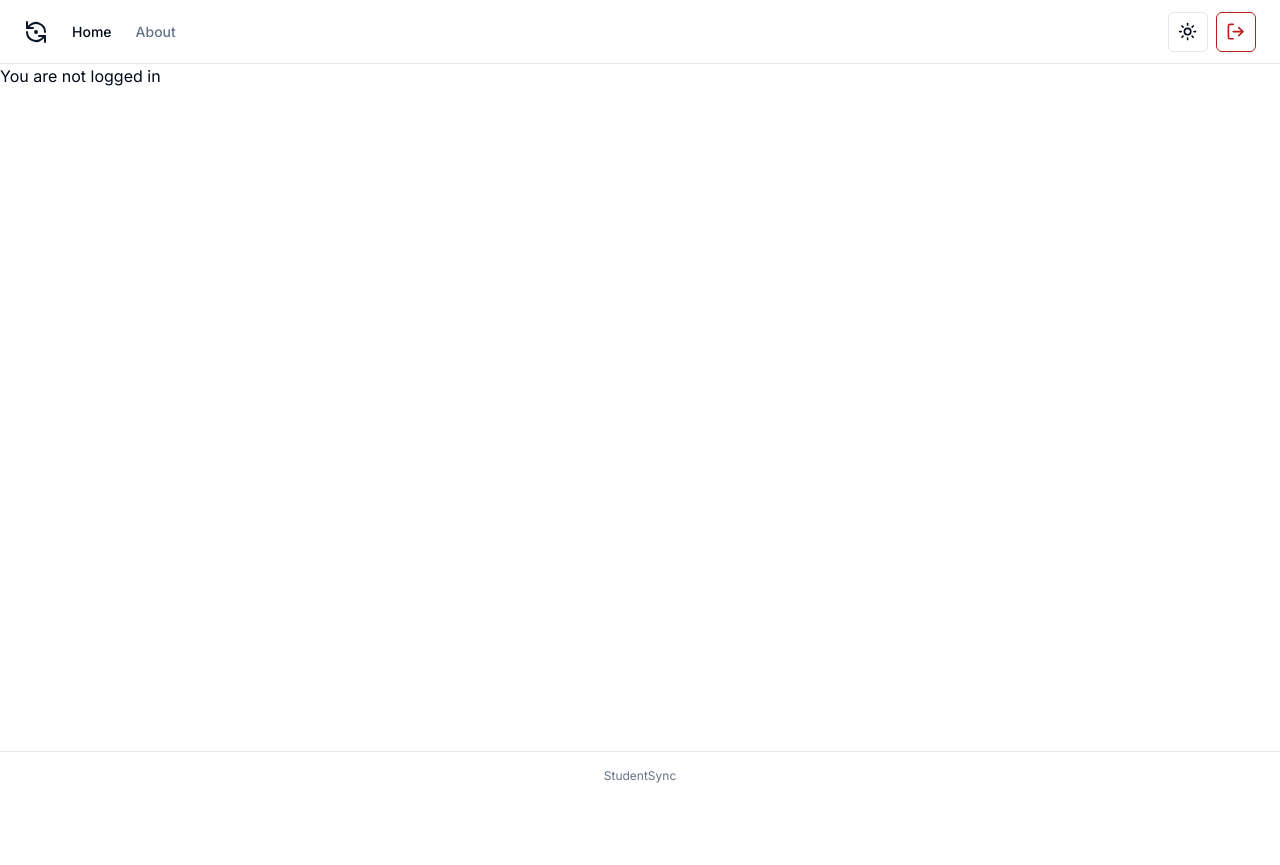
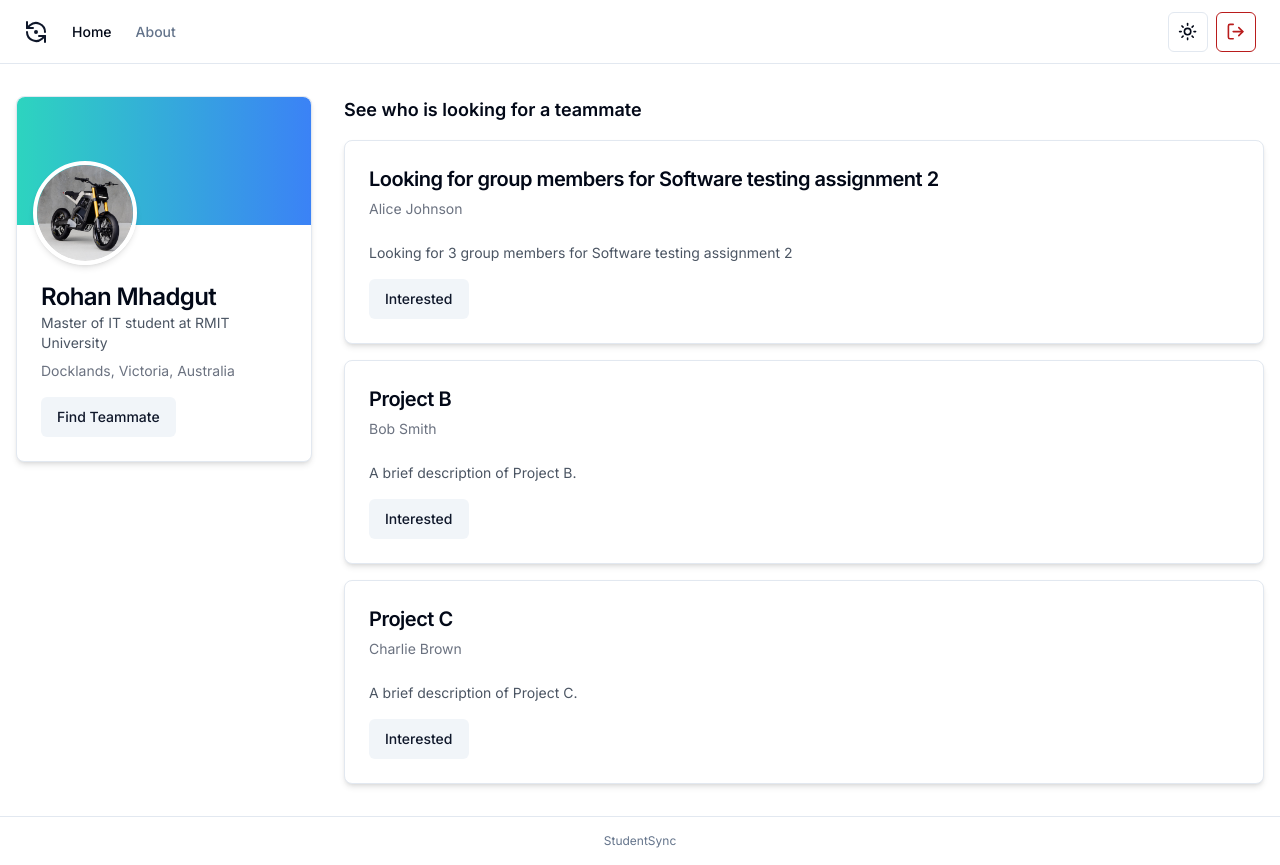
Before and after one commit to AbdullahJaswal/studentsync, a Next.js app in the folder frontend/: page /dashboard in a window 1280 px wide. Before the commit the page ends 800 px from the top, so only its background shows below. Built offline with nearby package versions, Linux system fonts and the light colour scheme; no server answers.

Commit message:
fixed merge conflicts

```diff
--- a/frontend/src/app/dashboard/page.tsx
+++ b/frontend/src/app/dashboard/page.tsx
@@ -1,23 +1,12 @@
-import {getServerSession} from "next-auth";
-import {authOptions} from "@/app/api/auth/[...nextauth]/route";
-import type {Metadata} from "next";
-import {AuthSessionType} from "@/types/auth/authsession";
+import type { Metadata } from "next";
+import DashboardPosts from "@/components/dashboard/posts";
 
 export const metadata: Metadata = {
   title: "Dashboard - StudentSync",
-  description: "StudentSync is a platform for students to manage their academic life.",
+  description:
+    "StudentSync is a platform for students to manage their academic life.",
 };
 
 export default async function Dashboard() {
-  const session: AuthSessionType | null = await getServerSession(authOptions);
-
-  if (!session) {
-    return <div>You are not logged in</div>;
-  }
-
-  return (
-    <div>
-      <h1>Logged in as {session.user.email}</h1>
-    </div>
-  );
+  return <DashboardPosts />;
 }
--- /dev/null
+++ b/frontend/src/components/dashboard/posts.tsx
@@ -0,0 +1,149 @@
+"use client";
+
+import React, { useState } from "react";
+import { Avatar, AvatarImage } from "@/components/ui/avatar";
+import {
+  Card,
+  CardContent,
+  CardDescription,
+  CardHeader,
+  CardTitle,
+} from "@/components/ui/card";
+import { Button } from "@/components/ui/button";
+import {
+  Dialog,
+  DialogContent,
+  DialogDescription,
+  DialogFooter,
+  DialogHeader,
+  DialogTitle,
+} from "@/components/ui/dialog";
+import { Input } from "@/components/ui/input";
+import { Textarea } from "@/components/ui/textarea";
+
+export default async function DashboardPosts() {
+  const [cardsData, setCardsData] = useState([
+    {
+      title: "Looking for group members for Software testing assignment 2",
+      description:
+        "Looking for 3 group members for Software testing assignment 2",
+      username: "Alice Johnson",
+    },
+    {
+      title: "Project B",
+      description: "A brief description of Project B.",
+      username: "Bob Smith",
+    },
+    {
+      title: "Project C",
+      description: "A brief description of Project C.",
+      username: "Charlie Brown",
+    },
+  ]);
+
+  const [isModalOpen, setIsModalOpen] = useState(false);
+  const [newPostTitle, setNewPostTitle] = useState("");
+  const [newPostDescription, setNewPostDescription] = useState("");
+
+  const handleSubmitPost = () => {
+    const newPost = {
+      title: newPostTitle,
+      description: newPostDescription,
+      username: "Rohan Mhadgut",
+    };
+    setCardsData([...cardsData, newPost]);
+    setIsModalOpen(false);
+    setNewPostTitle("");
+    setNewPostDescription("");
+  };
+
+  return (
+    <div className="flex container p-4 max-w-full mt-4">
+      {/* Profile Section */}
+      <div className="w-1/4 pr-4">
+        <Card className="shadow-md rounded-lg">
+          <div className="relative">
+            <div className="h-32 bg-gradient-to-r from-teal-400 to-blue-500 rounded-t-lg"></div>
+            <div className="absolute top-16 left-4 rounded-full overflow-hidden border-4 border-white shadow-md">
+              <Avatar className="h-24 w-24">
+                <AvatarImage src="img/sampleebike.jpg" />
+              </Avatar>
+            </div>
+          </div>
+          <CardContent className="mt-8 p-6">
+            <CardTitle className="text-2xl font-semibold">
+              Rohan Mhadgut
+            </CardTitle>
+            <CardDescription className="text-gray-600">
+              Master of IT student at RMIT University
+            </CardDescription>
+            <div className="text-sm text-gray-500 mt-2">
+              Docklands, Victoria, Australia
+            </div>
+            <Button
+              variant="secondary"
+              className="mt-4"
+              onClick={() => setIsModalOpen(true)}
+            >
+              Find Teammate
+            </Button>
+          </CardContent>
+        </Card>
+      </div>
+
+      {/* Cards Section */}
+      <div className="w-3/4 pl-4">
+        <h2 className="text-lg font-semibold mb-4">
+          See who is looking for a teammate
+        </h2>
+        {cardsData.map((card, index) => (
+          <Card key={index} className="mb-4 shadow-md rounded-lg">
+            <CardHeader>
+              <CardTitle className="text-xl font-semibold">
+                {card.title}
+              </CardTitle>
+              <div className="text-sm text-gray-500">{card.username}</div>
+            </CardHeader>
+            <CardContent>
+              <CardDescription className="text-gray-600">
+                {card.description}
+              </CardDescription>
+              <div className="mt-4">
+                <Button variant="secondary">Interested</Button>
+              </div>
+            </CardContent>
+          </Card>
+        ))}
+      </div>
+
+      {/* Create Post Modal */}
+      <Dialog open={isModalOpen} onOpenChange={setIsModalOpen}>
+        <DialogContent>
+          <DialogHeader>
+            <DialogTitle>Create New Post</DialogTitle>
+            <DialogDescription>
+              Enter the details of your new project or team request.
+            </DialogDescription>
+          </DialogHeader>
+          <div className="space-y-4">
+            <Input
+              placeholder="Post Title"
+              value={newPostTitle}
+              onChange={(e) => setNewPostTitle(e.target.value)}
+            />
+            <Textarea
+              placeholder="Post Description"
+              value={newPostDescription}
+              onChange={(e) => setNewPostDescription(e.target.value)}
+            />
+          </div>
+          <DialogFooter>
+            <Button variant="secondary" onClick={handleSubmitPost}>
+              Submit
+            </Button>
+          </DialogFooter>
+        </DialogContent>
+      </Dialog>
+    </div>
+  );
+}
```
